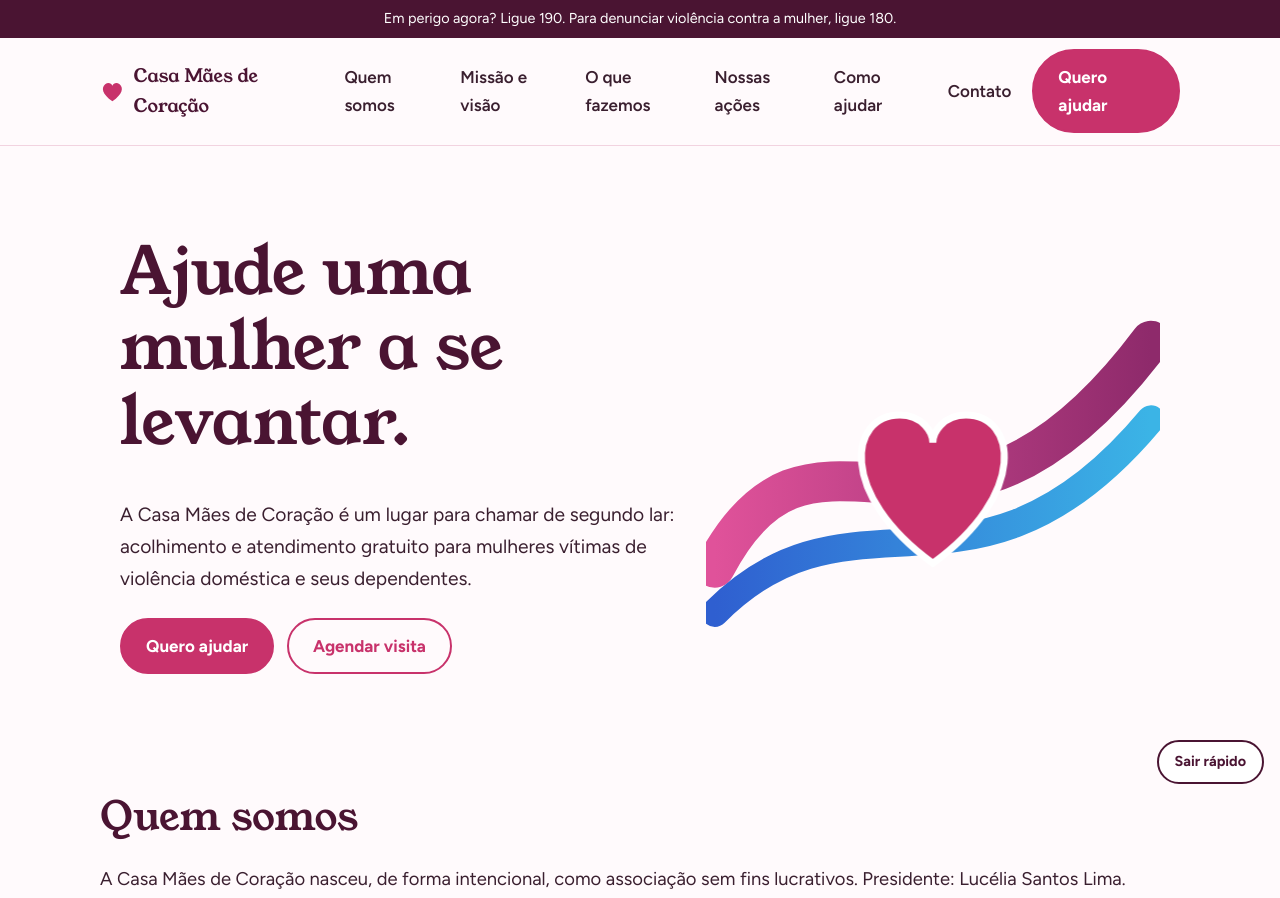
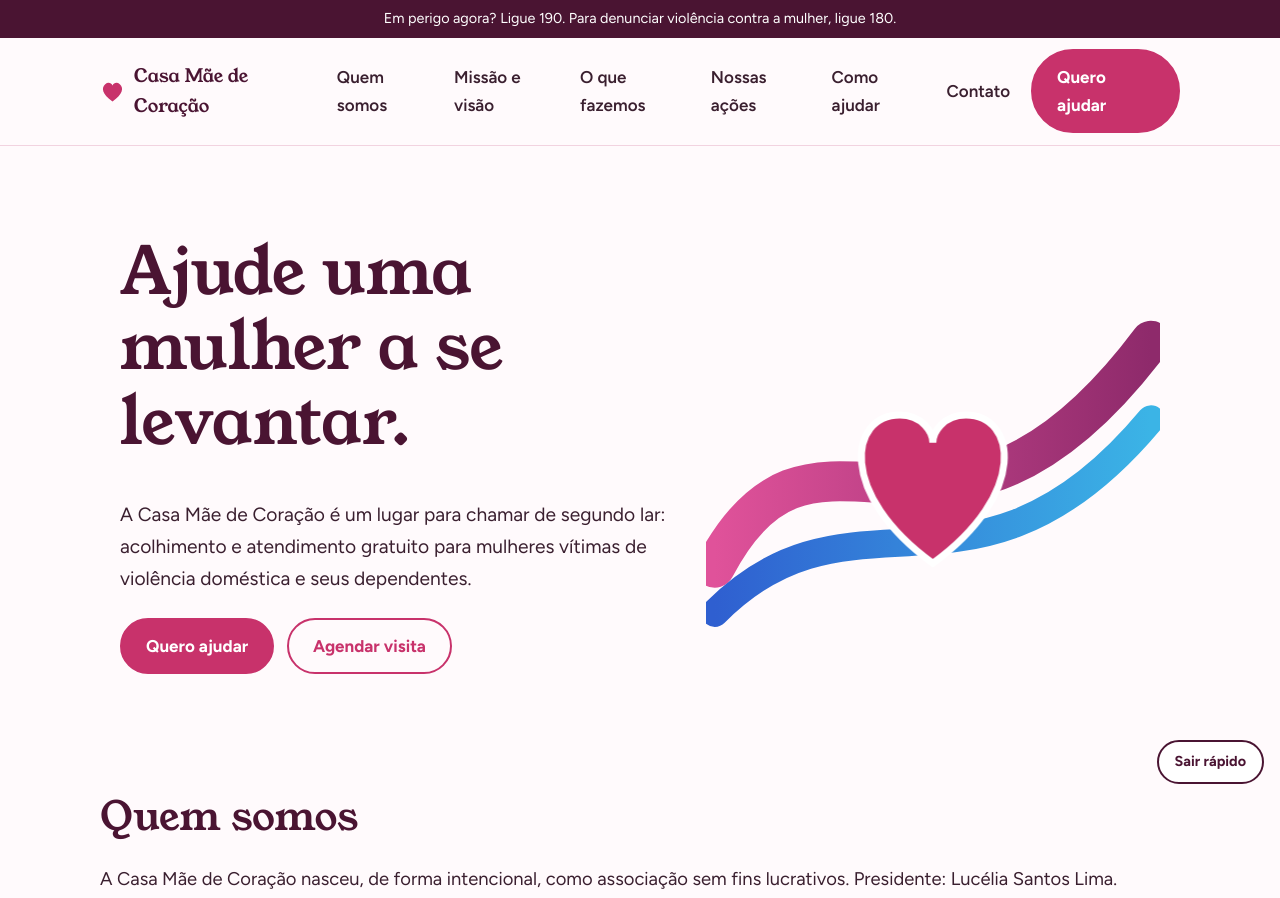
Before and after one commit to KSimplicioDEV/casa-maes-de-coracao-site, a plain HTML site: page index.html in a window 1280 px wide. Shown: the top 898 px of the page. Drawn offline with Linux system fonts and the light colour scheme.

Commit message:
Update index.html

```diff
--- a/index.html
+++ b/index.html
@@ -3,7 +3,7 @@
 <head>
 <meta charset="UTF-8">
 <meta name="viewport" content="width=device-width, initial-scale=1">
-<title>Casa Mães de Coração | Acolhimento e apoio às mulheres em Taboão da Serra</title>
+<title>Casa Mãe de Coração | Acolhimento e apoio às mulheres em Taboão da Serra</title>
 <meta name="description" content="Associação sem fins lucrativos em Taboão da Serra que acolhe, atende e fortalece mulheres. Saiba como ajudar.">
 <link rel="icon" href="img/logo.png">
 <link rel="preconnect" href="https://fonts.googleapis.com">
@@ -16,9 +16,9 @@
 <p class="aviso">Em perigo agora? Ligue 190. Para denunciar violência contra a mulher, ligue 180.</p>
 
 <header class="topo">
-  <a class="marca" href="#inicio" aria-label="Casa Mães de Coração, início">
+  <a class="marca" href="#inicio" aria-label="Casa Mãe de Coração, início">
     <svg viewBox="0 0 24 22" width="26" height="24" aria-hidden="true"><path d="M12 21C2 14 1 8 5 4.500 7.600 2.200 10.800 3 12 5.800 13.200 3 16.400 2.200 19 4.500 23 8 22 14 12 21Z" fill="#c8326b"/></svg>
-    <span>Casa Mães de Coração</span>
+    <span>Casa Mãe de Coração</span>
   </a>
   <button class="menu-btn" aria-expanded="false" aria-controls="menu">Menu</button>
   <nav id="menu" aria-label="Principal">
@@ -36,7 +36,7 @@
   <section class="hero" id="inicio">
     <div class="hero-texto">
       <h1>Ajude uma mulher a se levantar.</h1>
-      <p>A Casa Mães de Coração é um lugar para chamar de segundo lar: acolhimento e atendimento gratuito para mulheres vítimas de violência doméstica e seus dependentes.</p>
+      <p>A Casa Mãe de Coração é um lugar para chamar de segundo lar: acolhimento e atendimento gratuito para mulheres vítimas de violência doméstica e seus dependentes.</p>
       <div class="acoes">
         <a class="btn" href="#ajudar">Quero ajudar</a>
         <a class="btn btn-claro" href="https://wa.me/5511947225799?text=Ol%C3%A1!%20Gostaria%20de%20agendar%20uma%20visita%20%C3%A0%20Casa%20M%C3%A3es%20de%20Cora%C3%A7%C3%A3o." target="_blank" rel="noopener">Agendar visita</a>
@@ -55,12 +55,12 @@
 
   <section class="secao" id="quem-somos">
     <h2>Quem somos</h2>
-    <p class="intro">A Casa Mães de Coração nasceu, de forma intencional, como associação sem fins lucrativos. Presidente: Lucélia Santos Lima.</p>
+    <p class="intro">A Casa Mãe de Coração nasceu, de forma intencional, como associação sem fins lucrativos. Presidente: Lucélia Santos Lima.</p>
     <div class="quem"><ol class="linha">
       <li><strong>28 de outubro de 2017</strong><p>Um chá reuniu mulheres de outro projeto. Ao ouvir a história de cada uma, percebemos que era hora de arregaçar as mangas e lutar juntas contra um gigante social.</p></li>
       <li><strong>4 de janeiro de 2018</strong><p>A Casa passa a ter endereço fixo.</p></li>
       <li><strong>Desde então</strong><p>Ao se juntarem, mulheres que pareciam frágeis mostraram uma força extraordinária: guerreiras adormecidas se levantando e buscando dentro de si as armas para a batalha.</p></li>
-    </ol><img class="logo-grande" src="img/logo.png" alt="Logo da Casa Mães de Coração" width="260"></div>
+    </ol><img class="logo-grande" src="img/logo.png" alt="Logo da Casa Mãe de Coração" width="260"></div>
     <blockquote class="versiculo"><p>“Porque, qualquer que fizer a vontade de meu Pai que está nos céus, este é meu irmão, e irmã e mãe.”</p><cite>Mateus 12:50</cite></blockquote>
   </section>
 
@@ -117,17 +117,17 @@
         <li class="slide"><a class="foto" href="img/acao-16.jpg"><img src="img/acao-16.jpg" alt="Doação de cestas de alimentos" loading="lazy"></a><span>Doação de cestas de alimentos</span></li>
         <li class="slide"><a class="foto" href="img/acao-17.jpg"><img src="img/acao-17.jpg" alt="Caminhada Mulheres não caminham sozinhas" loading="lazy"></a><span>Caminhada Mulheres não caminham sozinhas</span></li>
         <li class="slide contem"><a class="foto" href="img/acao-18.jpg"><img src="img/acao-18.jpg" alt="Caminhada pela vida, proteção e dignidade da mulher, no Agosto Lilás" loading="lazy"></a><span>Caminhada pela vida, proteção e dignidade da mulher, no Agosto Lilás</span></li>
-        <li class="slide"><a class="foto" href="img/acao-19.jpg"><img src="img/acao-19.jpg" alt="Encontro na Casa Mães de Coração" loading="lazy"></a><span>Encontro na Casa Mães de Coração</span></li>
+        <li class="slide"><a class="foto" href="img/acao-19.jpg"><img src="img/acao-19.jpg" alt="Encontro na Casa Mãe de Coração" loading="lazy"></a><span>Encontro na Casa Mãe de Coração</span></li>
         <li class="slide"><a class="foto" href="img/acao-20.jpg"><img src="img/acao-20.jpg" alt="Juntos somos mais fortes" loading="lazy"></a><span>Juntos somos mais fortes</span></li>
         <li class="slide"><a class="foto" href="img/acao-21.jpg"><img src="img/acao-21.jpg" alt="Um cantinho da Casa" loading="lazy"></a><span>Um cantinho da Casa</span></li>
-        <li class="slide"><a class="foto" href="img/acao-1.jpg"><img src="img/acao-1.jpg" alt="Evento realizado pela Casa Mães de Coração" loading="lazy"></a></li>
-        <li class="slide"><a class="foto" href="img/acao-2.jpg"><img src="img/acao-2.jpg" alt="Evento realizado pela Casa Mães de Coração" loading="lazy"></a></li>
-        <li class="slide"><a class="foto" href="img/acao-3.jpg"><img src="img/acao-3.jpg" alt="Evento realizado pela Casa Mães de Coração" loading="lazy"></a></li>
-        <li class="slide"><a class="foto" href="img/acao-4.jpg"><img src="img/acao-4.jpg" alt="Evento realizado pela Casa Mães de Coração" loading="lazy"></a></li>
-        <li class="slide"><a class="foto" href="img/acao-5.jpg"><img src="img/acao-5.jpg" alt="Evento realizado pela Casa Mães de Coração" loading="lazy"></a></li>
-        <li class="slide"><a class="foto" href="img/acao-6.jpg"><img src="img/acao-6.jpg" alt="Evento realizado pela Casa Mães de Coração" loading="lazy"></a></li>
-        <li class="slide"><a class="foto" href="img/acao-7.jpg"><img src="img/acao-7.jpg" alt="Evento realizado pela Casa Mães de Coração" loading="lazy"></a></li>
-        <li class="slide"><a class="foto" href="img/acao-8.jpg"><img src="img/acao-8.jpg" alt="Evento realizado pela Casa Mães de Coração" loading="lazy"></a></li>
+        <li class="slide"><a class="foto" href="img/acao-1.jpg"><img src="img/acao-1.jpg" alt="Evento realizado pela Casa Mãe de Coração" loading="lazy"></a></li>
+        <li class="slide"><a class="foto" href="img/acao-2.jpg"><img src="img/acao-2.jpg" alt="Evento realizado pela Casa Mãe de Coração" loading="lazy"></a></li>
+        <li class="slide"><a class="foto" href="img/acao-3.jpg"><img src="img/acao-3.jpg" alt="Evento realizado pela Casa Mãe de Coração" loading="lazy"></a></li>
+        <li class="slide"><a class="foto" href="img/acao-4.jpg"><img src="img/acao-4.jpg" alt="Evento realizado pela Casa Mãe de Coração" loading="lazy"></a></li>
+        <li class="slide"><a class="foto" href="img/acao-5.jpg"><img src="img/acao-5.jpg" alt="Evento realizado pela Casa Mãe de Coração" loading="lazy"></a></li>
+        <li class="slide"><a class="foto" href="img/acao-6.jpg"><img src="img/acao-6.jpg" alt="Evento realizado pela Casa Mãe de Coração" loading="lazy"></a></li>
+        <li class="slide"><a class="foto" href="img/acao-7.jpg"><img src="img/acao-7.jpg" alt="Evento realizado pela Casa Mãe de Coração" loading="lazy"></a></li>
+        <li class="slide"><a class="foto" href="img/acao-8.jpg"><img src="img/acao-8.jpg" alt="Evento realizado pela Casa Mãe de Coração" loading="lazy"></a></li>
       </ul>
       <button class="seta prox" type="button" aria-label="Próximo">›</button>
     </div>
@@ -167,12 +167,12 @@
         <a class="btn" href="https://wa.me/5511947225799?text=Ol%C3%A1!%20Gostaria%20de%20agendar%20uma%20visita." target="_blank" rel="noopener">Chamar no WhatsApp</a>
       </div>
     </div>
-    <iframe title="Mapa da Casa Mães de Coração" loading="lazy" src="https://www.google.com/maps?q=Av.+Albert+Einstein,+497,+Taboão+da+Serra&output=embed"></iframe>
+    <iframe title="Mapa da Casa Mãe de Coração" loading="lazy" src="https://www.google.com/maps?q=Av.+Albert+Einstein,+497,+Taboão+da+Serra&output=embed"></iframe>
   </section>
 </main>
 
 <footer class="rodape">
-  <p>© <span id="ano">2026</span> Casa Mães de Coração. Associação sem fins lucrativos, Taboão da Serra - SP.</p>
+  <p>© <span id="ano">2026</span> Casa Mãe de Coração. Associação sem fins lucrativos, Taboão da Serra - SP.</p>
 </footer>
 
 <button class="sair" id="sair" type="button" title="Fecha este site e abre outra página">Sair rápido</button>
```
